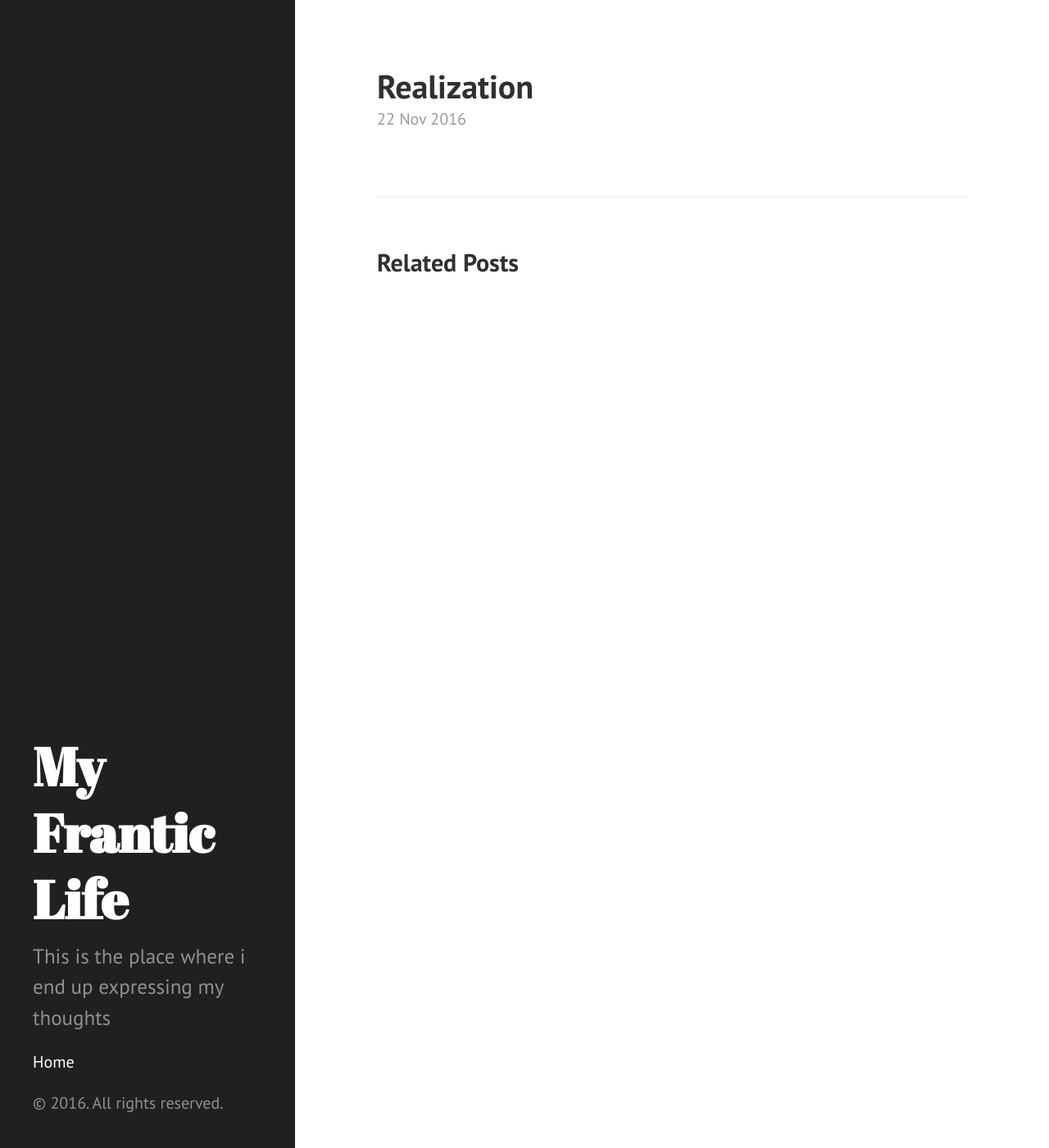
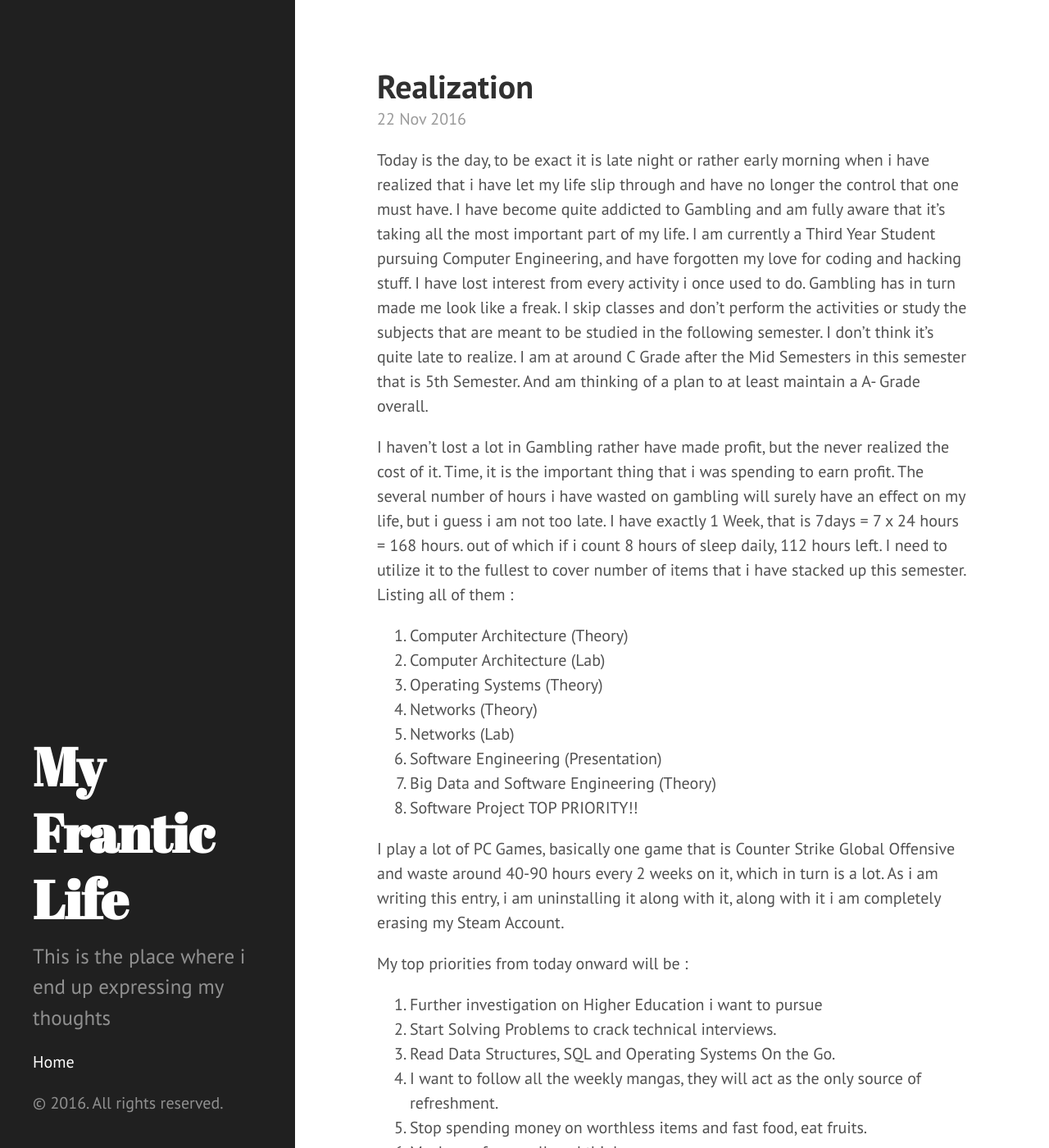
Before and after one commit to griimx/griimx.github.io, a Jekyll site: the page built from _posts/2016-11-22-realization.markdown, in a window 1280 px wide and 1400 px high. Shown: the whole window at 82% size. Built offline with Jekyll 4.4.1, drawn with Linux system fonts in a browser that asks for light colours; some of the changed text lies outside the part shown.

Commit message:
Post update: Realization

```diff
--- a/_posts/2016-11-22-realization.markdown
+++ b/_posts/2016-11-22-realization.markdown
@@ -3,3 +3,30 @@ published: true
 title: Realization
 layout: post
 ---
+Today is the day, to be exact it is late night or rather early morning when i have realized that i have let my life slip through and have no longer the control that one must have. I have become quite addicted to Gambling and am fully aware that it's taking all the most important part of my life. I am currently a Third Year Student pursuing Computer Engineering, and have forgotten my love for coding and hacking stuff. I have lost interest from every activity i once used to do. Gambling has in turn made me look like a freak. I skip classes and don't perform the activities or study the subjects that are meant to be studied in the following semester. I don't think it's quite late to realize. I am at around C Grade after the  Mid Semesters in this semester that is 5th Semester. And am thinking of a plan to at least maintain a A- Grade overall.
+
+I haven't lost a lot in Gambling rather have made profit, but the never realized the cost of it. Time, it is the important thing that i was spending to earn profit. The several number of hours i have wasted on gambling will surely have an effect on my life, but i guess i am not too late. I have exactly 1 Week, that is 7days =  7 x 24 hours = 168 hours. out of which if i count 8 hours of sleep daily, 112 hours left. I need to utilize it to the fullest to cover number of items that i have stacked up this semester. Listing all of them :
+
+1. Computer Architecture (Theory)
+2. Computer Architecture (Lab)
+3. Operating Systems (Theory)
+4. Networks (Theory)
+5. Networks (Lab)
+6. Software Engineering (Presentation)
+7. Big Data and Software Engineering (Theory)
+8. Software Project TOP PRIORITY!!
+
+I play a lot of PC Games, basically one game that is Counter Strike Global Offensive and waste around 40-90 hours every 2 weeks on it, which in turn is a lot. As i am writing this entry, i am uninstalling it along with it, along with it i am completely erasing my Steam Account.
+
+My top priorities from today onward will be :
+
+1. Further investigation on Higher Education i want to pursue
+2. Start Solving Problems to crack technical interviews.
+3. Read Data Structures, SQL and Operating Systems On the Go.
+4. I want to follow all the weekly mangas, they will act as the only source of refreshment.
+5. Stop spending money on worthless items and fast food, eat fruits.
+6. Maybe go for a walk and think.
+7. Start Reading to New Words and memorizing them to increase my Vocabulary.
+8. Start Reading about stock markets LEAST PRIORITY!!
+
+With this i want to end my first entry, setting the start point to bring back my life to what it was supposed to be like.
```
